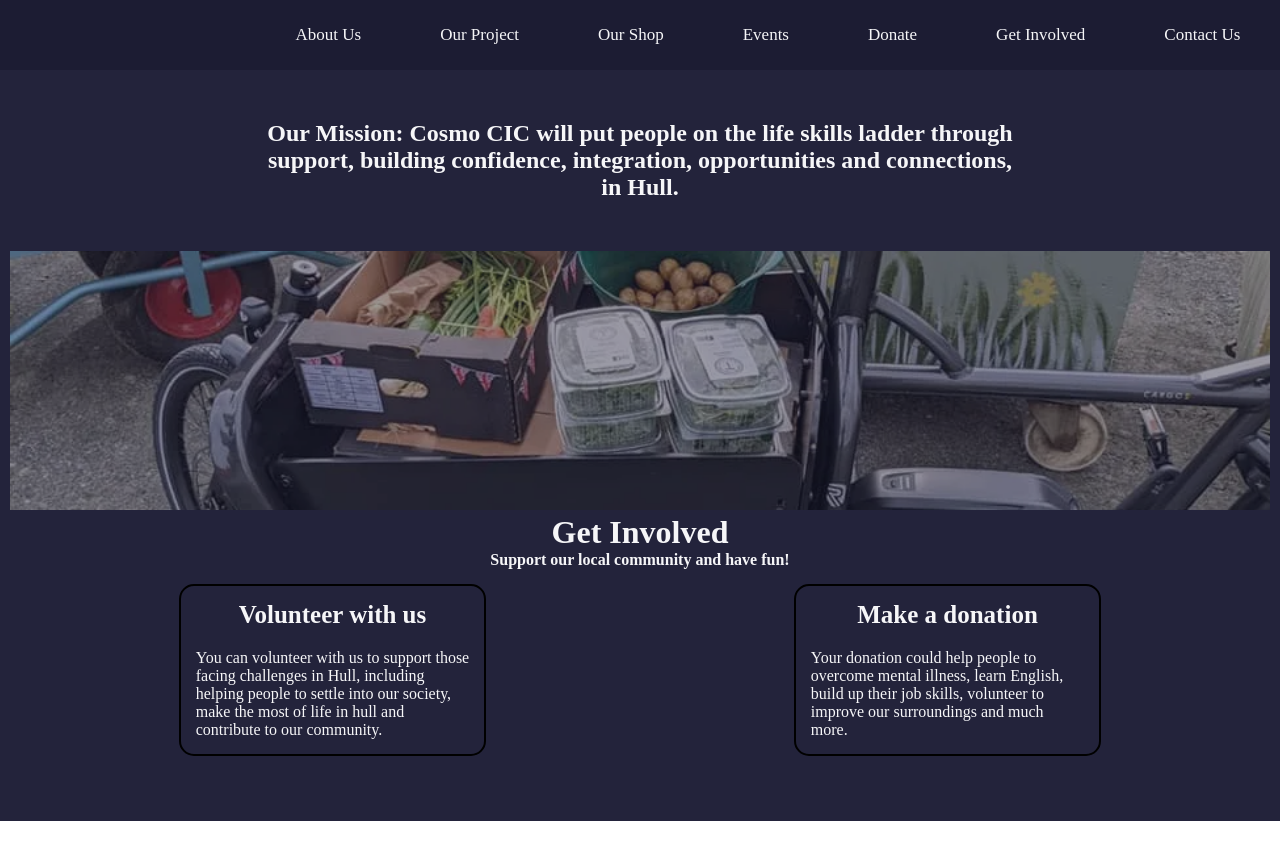
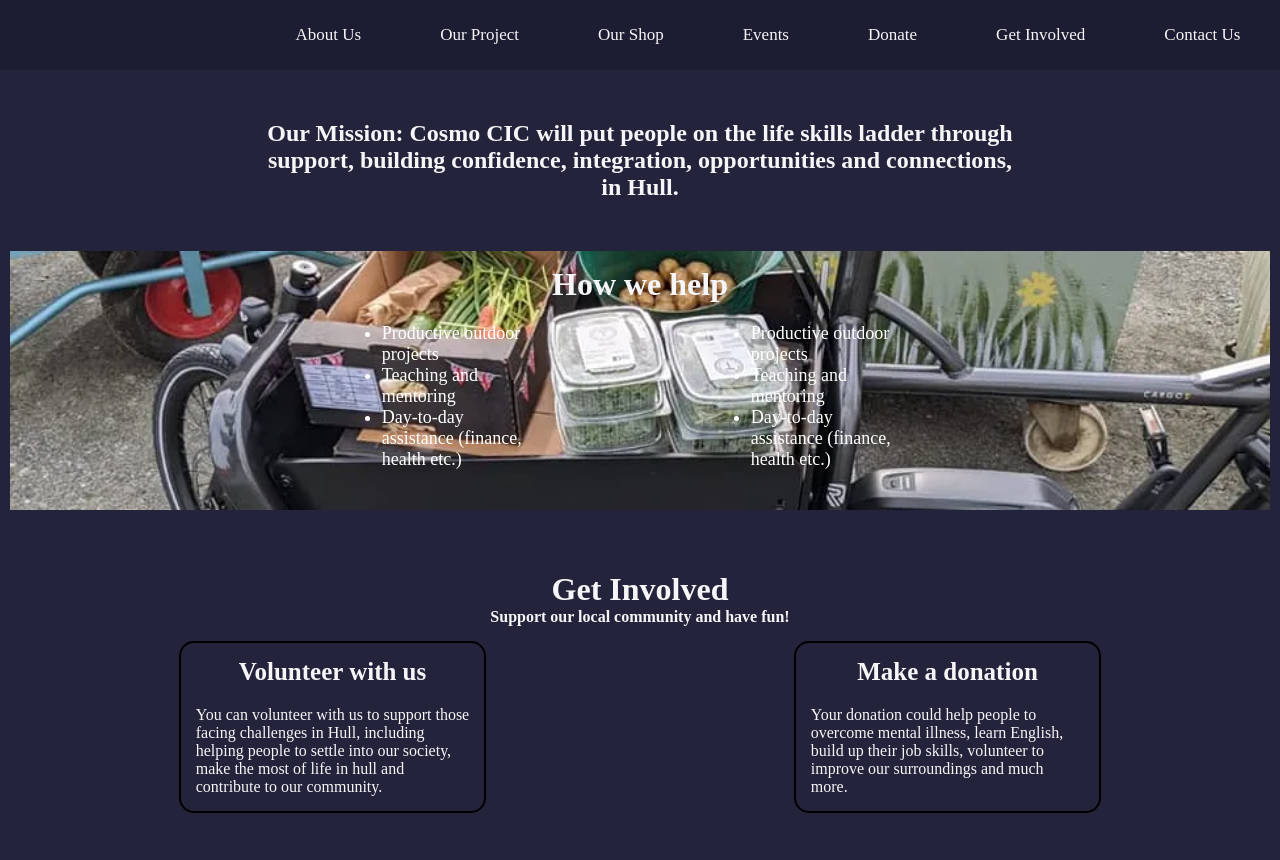
Before and after one commit to SerhiiFront-end/ts, a React (Create React App) app: page / in a window 1280 px wide. Shown: the top 860 px of the page. Before the commit the page ends 821 px from the top, so only its background shows below. Built offline with nearby package versions, Linux system fonts and the light colour scheme.

Commit message:
text centering

```diff
--- a/src/components/pages/HomePage/HomePage.module.css
+++ b/src/components/pages/HomePage/HomePage.module.css
@@ -32,6 +32,21 @@
 }
 .firstImageHomePage {
     margin-top: 50px;
-    width: 100%;
-    opacity: 55%;
+    background: url('./HowWeHelp.webp') no-repeat;
+    background-size: 100%;
+    height: 320px;
+    padding: 15px;
+    justify-content: space-between;
 }
+.firstImageHomePageText {
+    margin: 20px auto;
+    width: 20%;
+    color: #FFF;
+    font-size: 18px;
+}
+.firstImageLists {
+    justify-content: space-between;
+    margin: 0 auto;
+    width: 60%;
+    display: flex;
+}
--- a/src/components/pages/HomePage/HomePage.tsx
+++ b/src/components/pages/HomePage/HomePage.tsx
@@ -1,12 +1,29 @@
 import { Link } from 'react-router-dom'
 import styles from './HomePage.module.css'
-import HowWeHelpImage from './HowWeHelp.webp'
 
 export default function HomePage() {
   return (
 	<div className={styles.HomePageContent}>
 		<h2 className={styles.missionTitle}>Our Mission: Cosmo CIC will put people on the life skills ladder through support, building confidence, integration, opportunities and connections, in Hull.</h2>
-		<img className={styles.firstImageHomePage} src={HowWeHelpImage} alt="How we help?" />
+		<div className={styles.firstImageHomePage}>
+			<h1 className={styles.involvedTitle}>How we help</h1>
+			<div className={styles.firstImageLists}>
+				<div className={styles.firstImageHomePageText}>
+					<ul className={styles.listOnFirstScreen}>
+						<li>Productive outdoor projects</li>
+						<li>Teaching and mentoring</li>
+						<li>Day-to-day assistance (finance, health etc.)</li>
+					</ul>
+				</div>
+				<div className={styles.firstImageHomePageText}>
+					<ul className={styles.listOnFirstScreen}>
+						<li>Productive outdoor projects</li>
+						<li>Teaching and mentoring</li>
+						<li>Day-to-day assistance (finance, health etc.)</li>
+					</ul>
+				</div>
+			</div>
+		</div>
 		<h1 className={styles.involvedTitle}>Get Involved</h1>
 		<h4 className={styles.involvedTitle}>Support our local community and have fun!</h4>
 		<div className={styles.containers}>
--- a/src/index.css
+++ b/src/index.css
@@ -13,3 +13,6 @@
     text-decoration: none;
     color: inherit;
 }
+body {
+    background-color: #23233B;
+}
```
